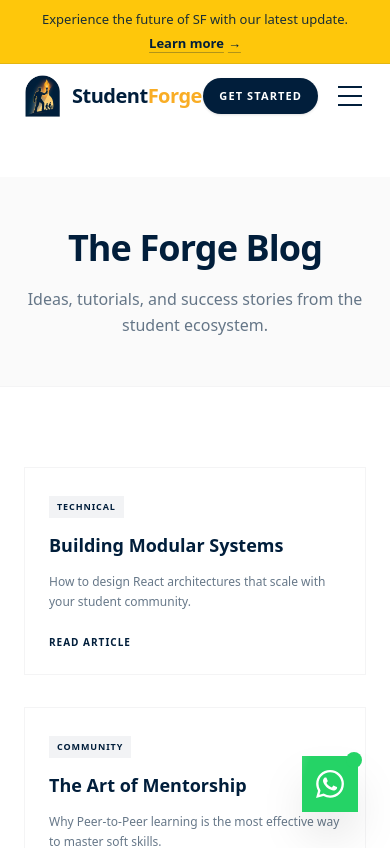
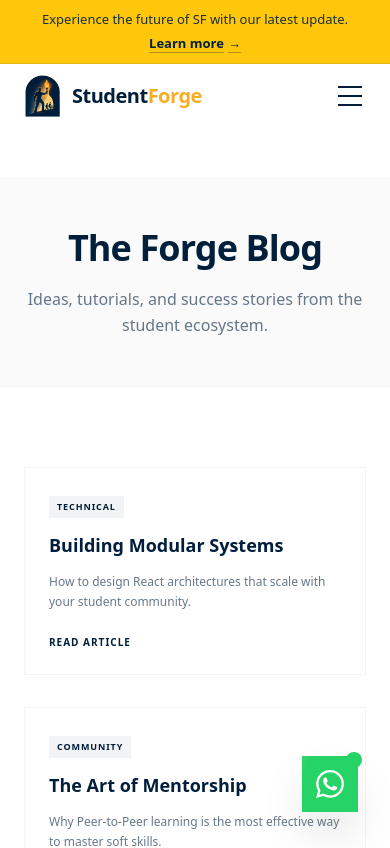
Before and after one commit to ckr-redlinedatavault/Student-Forge, a Next.js app: page /blog in a window 390 px wide. Shown: the top 848 px of the page. Built offline with nearby package versions, Linux system fonts and the light colour scheme.

Commit message:
Remove Get Started button from mobile header for cleaner UI

```diff
--- a/components/Navbar.tsx
+++ b/components/Navbar.tsx
@@ -99,14 +99,7 @@ const Navbar = () => {
                     </div>
 
                     {/* Mobile Menu Actions */}
-                    <div className="flex xl:hidden items-center gap-3">
-                        <Link
-                            href="/get-started"
-                            className="inline-flex h-9 items-center justify-center bg-forge-navy px-4 text-[11px] font-black text-white hover:bg-forge-navy/90 transition-all rounded-full uppercase tracking-widest shadow-sm"
-                        >
-                            Get Started
-                        </Link>
-
+                    <div className="flex xl:hidden items-center">
                         {/* Mobile Menu Toggle Button - Standard 3 Equal Lines */}
                         <button
                             className="relative z-50 p-2 -mr-1 text-forge-navy hover:text-forge-navy/80 transition-colors rounded-none hover:bg-zinc-100"
```
